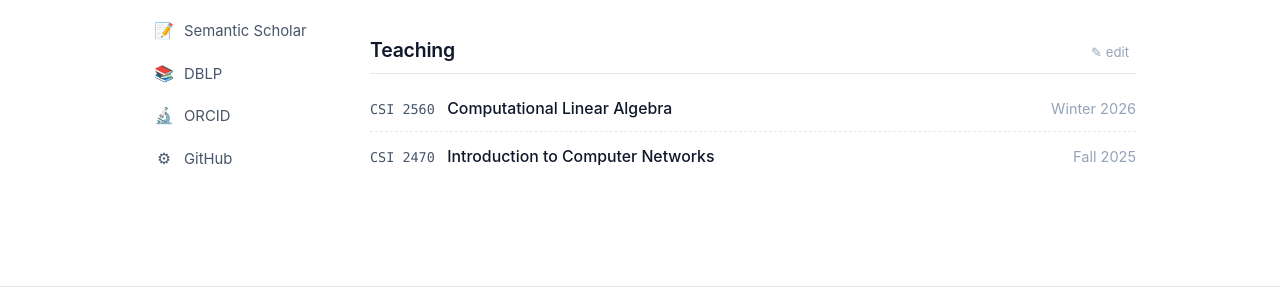
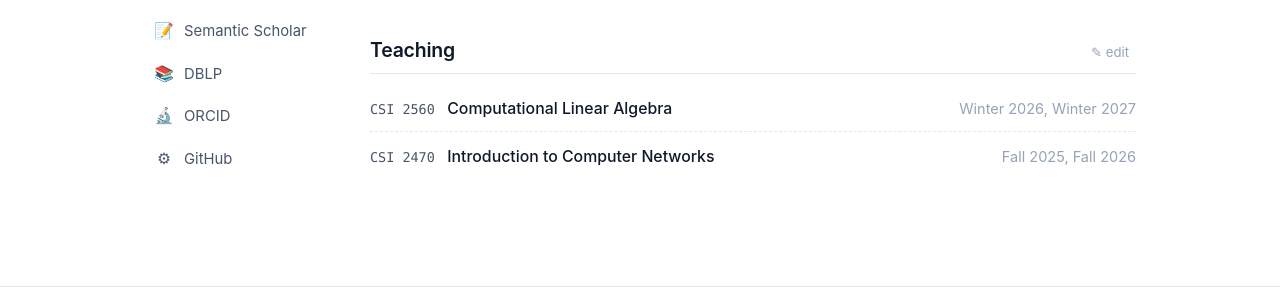
Before and after one commit to jiehu-research/jiehu-research.github.io, a Jekyll site: the page built from index.md, in a window 1280 px wide and 900 px high, scrolled down 982 px. Shown: the part 507-800 px from the top of the window. Built offline with Jekyll 4.4.1, drawn with Linux system fonts in a browser that asks for light colours.

Commit message:
Add Fall 2026 (CSI 2470) and Winter 2027 (CSI 2560) teaching terms
Co-Authored-By: Claude Opus 5.5 <noreply@anthropic.com>
Claude-Session: https://claude.ai/code/session_0162fkJ3PssLEPhGy2ZifLmA

```diff
--- a/_data/teaching.yml
+++ b/_data/teaching.yml
@@ -11,12 +11,12 @@
 
 - code:  "CSI 2560"
   title: "Computational Linear Algebra"
-  term:  "Winter 2026"
+  term:  "Winter 2026, Winter 2027"
   url:   ""
 
 - code:  "CSI 2470"
   title: "Introduction to Computer Networks"
-  term:  "Fall 2025"
+  term:  "Fall 2025, Fall 2026"
   url:   ""
 
 # ---- Add new courses above ----
```
